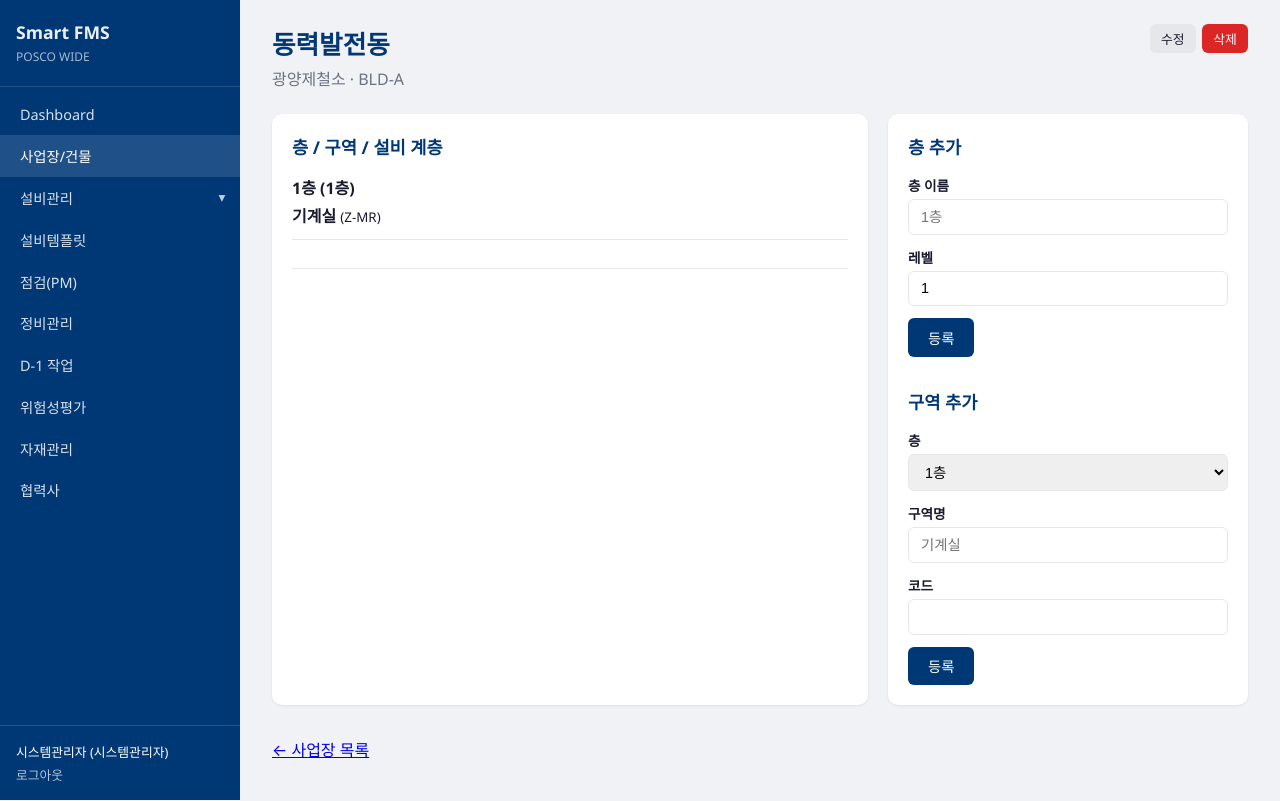
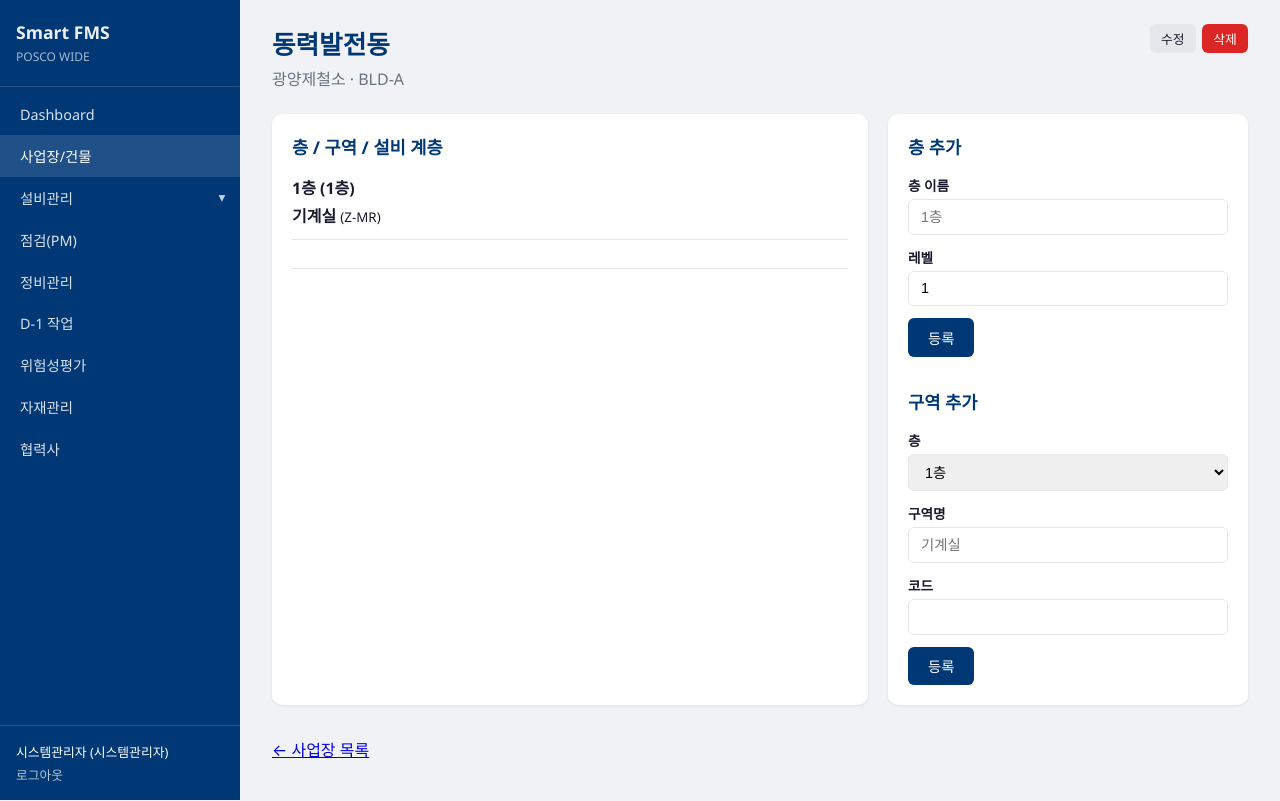
Before and after one commit to hongkiryong-ux/smart-fms, a FastAPI app: page /admin/buildings/1 in a window 1280 px wide. Run offline with FastAPI, Linux system fonts and the light colour scheme; the visitor is signed in with stand-in values (Sample User, id 1); data comes from the database, SQL or seed files in the repository; some libraries are stand-ins or nearby versions.

Commit message:
fix: 사이드바에서 설비템플릿 메뉴 제거
Co-authored-by: Cursor <cursoragent@cursor.com>

```diff
--- a/templates/base.html
+++ b/templates/base.html
@@ -45,7 +45,6 @@
           {% endfor %}
         </ul>
       </li>
-      <li><a href="/admin/templates" class="{% if '/templates' in request.url.path %}active{% endif %}">설비템플릿</a></li>
       <li><a href="/admin/pm" class="{% if '/pm' in request.url.path %}active{% endif %}">점검(PM)</a></li>
       <li><a href="/admin/work-orders" class="{% if '/work-orders' in request.url.path %}active{% endif %}">정비관리</a></li>
       <li><a href="/admin/d1" class="{% if request.url.path == '/admin/d1' or '/admin/d1/' in request.url.path %}active{% endif %}">D-1 작업</a></li>
```
